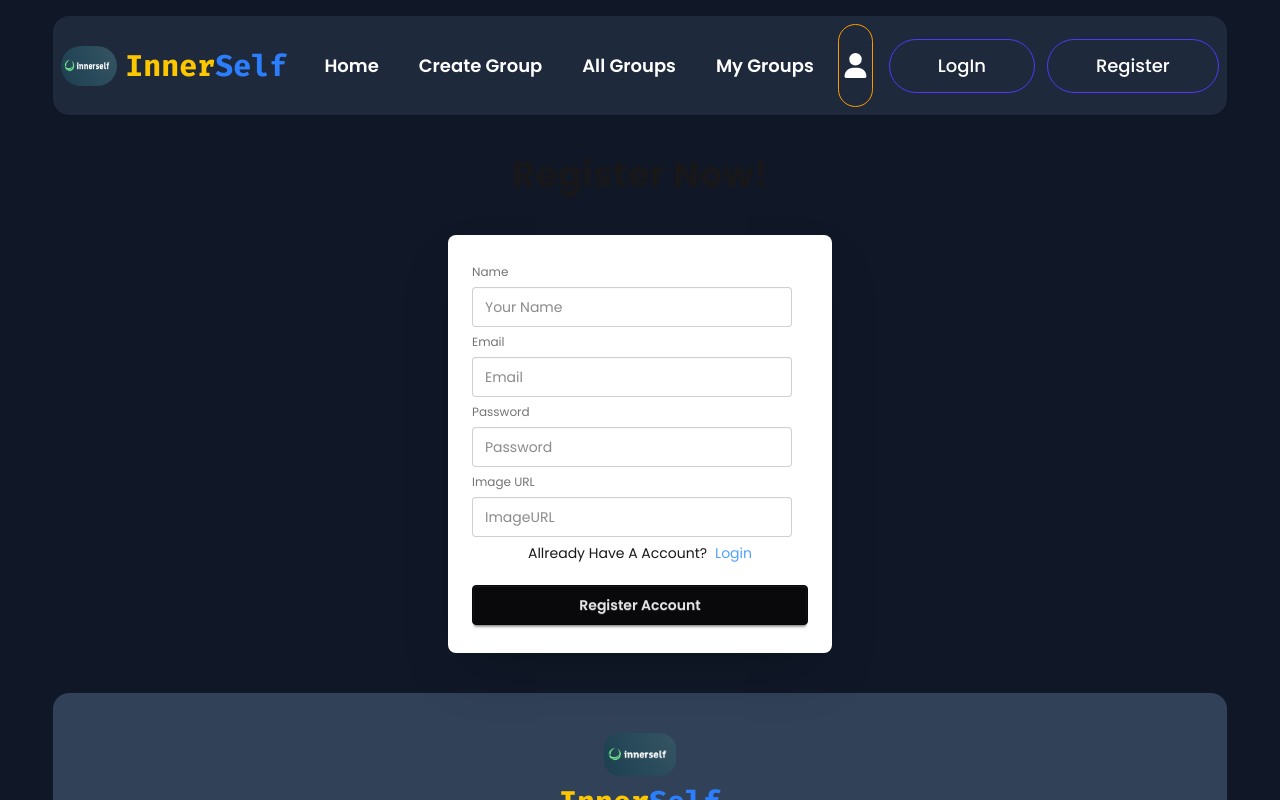
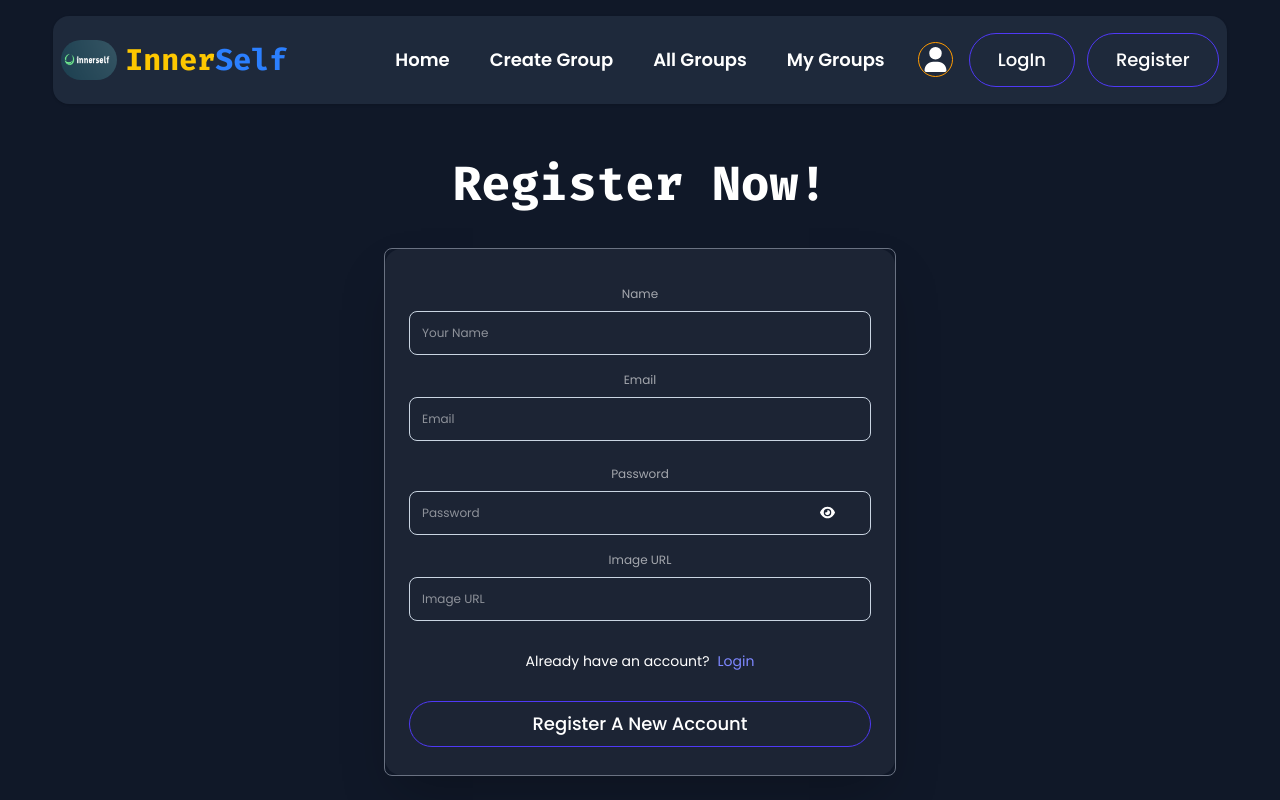
Before and after one commit to Arpan-Dey-Web/Epiqdine, a React (Vite) app: page /register in a window 1280 px wide. Shown: the top 800 px of the page. Built offline with nearby package versions, Linux system fonts and the light colour scheme; no server answers.

Commit message:
form design added

```diff
--- a/src/Component/CreateGroup.jsx
+++ b/src/Component/CreateGroup.jsx
@@ -51,11 +51,11 @@ const CreateGroup = () => {
     "w-full p-3 rounded-lg border border-slate-300 text-white  focus:outline-none focus:ring-2 focus:ring-blue-500 transition capitalize cursor-pointer";
 
   return (
-    <div className="w-full mx-auto text-center">
+    <div className="w-full mx-auto text-center ">
       <h1 className="text-5xl font-bold   py-10 logoName text-white">
         Create Group
       </h1>
-      <div className="card  w-full mx-auto max-w-2xl  shadow-2xl">
+      <div className="card  w-full mx-auto  border border-gray-500 max-w-2xl  shadow-2xl">
         <div className="card-body   rounded-2xl">
           <form onSubmit={handleCreateUser} className="fieldset ">
             <div className="grid grid-cols-1 gap-2  lg:grid-cols-2 text-white">
--- a/src/Component/Login.jsx
+++ b/src/Component/Login.jsx
@@ -1,9 +1,10 @@
-import React, { use } from "react";
+import React, { use, useState } from "react";
 import { FcGoogle } from "react-icons/fc";
 import { AuthContext } from "./Context/AuthContext";
 import { Link, useLocation, useNavigate } from "react-router";
 import { toast, ToastContainer } from "react-toastify";
 import Swal from "sweetalert2";
+import { FaEye, FaRegEyeSlash } from "react-icons/fa6";
 
 const Login = () => {
   const navigate = useNavigate();
@@ -51,76 +52,113 @@ const Login = () => {
           text: "Enter Valid Email, Password",
         });
       });
+
+
+
   };
+
+
+  const [show, setShow] = useState(false);
+
+  const inputClass = "flex flex-col  justify-center items-center mb-2";
+  const inputBoxClass =
+    "w-full p-3 rounded-lg border border-slate-300 text-white  focus:outline-none focus:ring-2 focus:ring-blue-500 transition capitalize cursor-pointer";
   return (
+    <div className="w-full mx-auto text-center">
+      <h1 className="text-5xl font-bold py-10 text-white logoName">
+        Login Now!
+      </h1>
+
+      <div className="card w-full mx-auto border border-gray-500 max-w-lg shadow-2xl">
+        <div className="card-body rounded-2xl bg-[#1C2434] text-white">
+          <form onSubmit={logInWithEmailPaassword} className="fieldset">
+            <div className="grid grid-cols-1 gap-2 text-white">
               <div>
-      <div className="text-center py-10">
-        <h1 className="text-5xl font-bold">Login now!</h1>
-      </div>
-      <div className="card mx-auto bg-base-100 w-full max-w-sm shrink-0 shadow-2xl">
-        <div className="card-body">
-          <form onSubmit={logInWithEmailPaassword} className="fieldset">
-            <label className="label">Email</label>
+                <span className={inputClass}>
+                  <label className="label py-2">Email</label>
                   <input
                     type="email"
-              className="input"
+                    className={inputBoxClass}
                     placeholder="Email"
                     name="email"
+                    required
                   />
-            <label className="label">Password</label>
+                </span>
+
+                <span className={`${inputClass} relative`}>
+                  <label className="label py-2">Password</label>
                   <input
-              type="text"
-              className="input"
+                    type={show ? "text" : "password"}
+                    className={inputBoxClass}
                     placeholder="Password"
                     name="password"
+                    required
                   />
-            <div>
-              <a className="link link-hover">Forgot password?</a>
+                  <span
+                    onClick={() => setShow(!show)}
+                    className="absolute right-9 top-12 cursor-pointer"
+                  >
+                    {show ? <FaRegEyeSlash size={15} /> : <FaEye size={15} />}
+                  </span>
+                </span>
               </div>
-            <hr className="border border-gray-300 border-dashed mt-2 mb-2" />
-            <div className="text-center ">
-              <p className="text-sm">
-                <span className="mr-2">Don't Have An Account?</span>
-                <span className="link link-hover hover:text-blue-700 text-blue-400 ">
-                  <Link to={"/register"}>Register</Link>
-                </span>
-              </p>
             </div>
-            <button className="btn btn-neutral mt-4">Login</button>
+
+            <div className="text-right mb-2">
+              <a className="link link-hover text-indigo-400 hover:text-indigo-300 text-sm">
+                Forgot password?
+              </a>
+            </div>
+
+            <div className="text-center text-sm mt-1">
+              <span className="mr-2">Don't have an account?</span>
+              <Link
+                to={"/register"}
+                className="link link-hover text-indigo-400 hover:text-indigo-300"
+              >
+                Register
+              </Link>
+            </div>
+
+            <button
+              type="submit"
+              className="inline-block rounded-full border border-indigo-600 px-7 py-2 font-medium text-white hover:bg-indigo-600 hover:text-white focus:ring-3 focus:outline-hidden md:text-lg mt-6"
+            >
+              Login Your Account
+            </button>
           </form>
-          <div className="text-center ">
-            <p className="pb-3 text-sm">Login With</p>
+
+          <div className="text-center mt-6">
+
             <div className="flex justify-center items-center">
               <button
                 onClick={() => logInUserWithGoogle()}
-                className="btn bg-white text-black border-[#e5e5e5]"
+                className="flex items-center justify-center gap-2 w-full p-3 rounded-full border border-gray-300 bg-white text-black hover:bg-gray-100 transition duration-200 shadow-sm"
               >
                 <svg
                   aria-label="Google logo"
-                  width="16"
-                  height="16"
+                  width="20"
+                  height="20"
                   xmlns="http://www.w3.org/2000/svg"
                   viewBox="0 0 512 512"
                 >
-                  <g>
-                    <path d="m0 0H512V512H0" fill="#fff"></path>
+                  <path fill="#fff" d="M0 0h512v512H0z" />
                   <path
                     fill="#34a853"
                     d="M153 292c30 82 118 95 171 60h62v48A192 192 0 0190 341"
-                    ></path>
+                  />
                   <path
                     fill="#4285f4"
                     d="m386 400a140 175 0 0053-179H260v74h102q-7 37-38 57"
-                    ></path>
+                  />
                   <path
                     fill="#fbbc02"
                     d="m90 341a208 200 0 010-171l63 49q-12 37 0 73"
-                    ></path>
+                  />
                   <path
                     fill="#ea4335"
                     d="m153 219c22-69 116-109 179-50l55-54c-78-75-230-72-297 55"
-                    ></path>
-                  </g>
+                  />
                 </svg>
                 Login with Google
               </button>
--- a/src/Component/Nabbar.jsx
+++ b/src/Component/Nabbar.jsx
@@ -77,12 +77,12 @@ const Nabbar = () => {
             tabIndex={0}
             className="menu menu-sm dropdown-content bg-base-100 rounded-box z-1 mt-3 w-40 p-2 shadow"
           >
-            {links}
+            <span className="text-black"> {links}</span>
           </ul>
         </div>
 
         <div className="flex items-center gap-2">
-          <div className="w-14 rounded-full">
+          <div className="hidden md:block w-14 rounded-full">
             <img
               className="rounded-full h-10 "
               src="/public/Screenshot 2025-05-22 210421.png"
@@ -116,12 +116,12 @@ const Nabbar = () => {
             <button className=" p-1 border border-amber-500 rounded-full  ">
               {user?.photoURL ? (
                 <img
-                  className="w-8 h-8 rounded-full "
+                  className="w-10 h-10 rounded-full "
                   src={user?.photoURL}
                   alt=""
                 />
               ) : (
-                <span className="p-2">
+                <span className="flex justify-center items-center">
                   <FaUser size={25}></FaUser>
                 </span>
               )}
@@ -134,7 +134,7 @@ const Nabbar = () => {
           {user ? (
             <button
               onClick={() => handleSignOut()}
-              className=" inline-block rounded-full border border-indigo-600 px-6 py-2 md:px-12 md:py-3  font-medium text-white hover:bg-indigo-600 hover:text-white focus:ring-3 focus:outline-hidden  md:text-lg "
+              className=" inline-block rounded-full border border-indigo-600 px-6 py-2 md:px-12 md:py-2  font-medium text-white hover:bg-indigo-600 hover:text-white focus:ring-3 focus:outline-hidden  md:text-lg "
             >
               LogOut
             </button>
@@ -142,13 +142,13 @@ const Nabbar = () => {
             <div className="flex gap-3">
               <Link
                 to={"/logIn"}
-                className="inline-block rounded-full border border-indigo-600 px-6 py-2 md:px-12 md:py-3  font-medium text-white hover:bg-indigo-600 hover:text-white focus:ring-3 focus:outline-hidden  md:text-lg"
+                className="inline-block rounded-full border border-indigo-600 px-6 py-2 md:px-7 md:py-3  font-medium text-white hover:bg-indigo-600 hover:text-white focus:ring-3 focus:outline-hidden  md:text-lg"
               >
                 LogIn
               </Link>
               <Link
                 to={"/register"}
-                className="inline-block rounded-full border border-indigo-600 px-6 py-2 md:px-12 md:py-3  font-medium text-white hover:bg-indigo-600 hover:text-white focus:ring-3 focus:outline-hidden  md:text-lg"
+                className="inline-block rounded-full border border-indigo-600 px-6 py-2 md:px-7 md:py-3  font-medium text-white hover:bg-indigo-600 hover:text-white focus:ring-3 focus:outline-hidden  md:text-lg"
               >
                 Register
               </Link>
--- a/src/Component/Register.jsx
+++ b/src/Component/Register.jsx
@@ -1,8 +1,9 @@
-import React, { use } from "react";
+import React, { use, useState } from "react";
 import { Link, useNavigate } from "react-router";
 import { AuthContext } from "./Context/AuthContext";
 import Swal from "sweetalert2";
 import { toast, ToastContainer } from "react-toastify";
+import { FaEye, FaRegEyeSlash } from "react-icons/fa6";
 
 const Register = () => {
   const { setUser, createUser, updataUserProfile } = use(AuthContext);
@@ -48,57 +49,97 @@ const Register = () => {
         });
       });
   };
+  const [show, setShow] = useState(false);
+
+  const inputClass = "flex flex-col  justify-center items-center mb-2";
+  const inputBoxClass =
+    "w-full p-3 rounded-lg border border-slate-300 text-white  focus:outline-none focus:ring-2 focus:ring-blue-500 transition capitalize cursor-pointer";
+
   return (
-    <div className="text-center">
-      <h1 className="text-4xl font-bold my-10">Register Now!</h1>
-      <div className="card mx-auto bg-base-100 w-full max-w-sm shrink-0 shadow-2xl">
-        <div className="card-body">
+    <div className="w-full mx-auto text-center">
+      <h1 className="text-5xl font-bold py-10 text-white logoName">
+        Register Now!
+      </h1>
+
+      <div className="card w-full mx-auto border border-gray-500 max-w-lg shadow-2xl">
+        <div className="card-body rounded-2xl bg-[#1C2434] text-white ">
           <form onSubmit={registerAccount} className="fieldset">
-            <label className="label">Name</label>
+            <div className="grid grid-cols-1 gap-2 text-white">
+              <div>
+                <span className={inputClass}>
+                  <label className="label py-2">Name</label>
                   <input
                     type="text"
-              className="input"
+                    className={inputBoxClass}
                     placeholder="Your Name"
                     name="name"
+                    required
                   />
-            <label className="label">Email</label>
+                </span>
+
+                <span className={inputClass}>
+                  <label className="label py-2">Email</label>
                   <input
                     type="email"
-              className="input"
+                    className={inputBoxClass}
                     placeholder="Email"
                     name="email"
+                    required
                   />
-            <label className="label">Password</label>
+                </span>
+              </div>
+
+              <div>
+                <span className={`${inputClass} relative`}>
+                  <label className="label py-2">Password</label>
+                  <input
+                    type={show ? "text" : "password"}
+                    pattern="^(?=.*[A-Z])(?=.*[a-z]).{6,}$"
+                    className={`${inputBoxClass} `}
+                    placeholder="Password"
+                    name="password"
+                    required
+                  />
+                  <span
+                    onClick={() => setShow(!show)}
+                    className="absolute right-9 top-12"
+                  >
+                    {show ? <FaRegEyeSlash size={15} /> : <FaEye size={15} />}
+                  </span>
+                </span>
+
+                <span className={inputClass}>
+                  <label className="label py-2">Image URL</label>
                   <input
                     type="text"
-              //   pattern="^(?=.*[A-Z])(?=.*[a-z]).{6,}$"
-              className="input"
-              placeholder="Password"
-              name="password"
-            />
-            <label className="label">Image URL</label>
-            <input
-              type="text"
-              className="input"
-              placeholder="ImageURL"
+                    className={inputBoxClass}
+                    placeholder="Image URL"
                     name="imageUrl"
                   />
+                </span>
+              </div>
+            </div>
 
-            <div>
-              <span className="text-sm">
-                <span className="mr-2">Allready Have A Account?</span>
+            <div className="text-sm mt-4 text-center">
+              <span className="mr-2 ">Already have an account?</span>
               <Link
                 to={"/logIn"}
-                  className="link link-hover hover:text-blue-700 text-blue-400"
+                className="link link-hover text-indigo-400 hover:text-indigo-300"
               >
                 Login
               </Link>
-              </span>
             </div>
-            <button className="btn btn-neutral mt-4">Register Account</button>
+
+            <button
+              type="submit"
+              className="inline-block rounded-full border border-indigo-600 px-7 py-2 font-medium text-white hover:bg-indigo-600 hover:text-white focus:ring-3 focus:outline-hidden md:text-lg mt-6"
+            >
+              Register A New Account
+            </button>
           </form>
         </div>
       </div>
+
       <ToastContainer />
     </div>
   );
--- a/src/Component/UpdateGroup.jsx
+++ b/src/Component/UpdateGroup.jsx
@@ -1,6 +1,7 @@
 import React from "react";
 import { useLoaderData } from "react-router";
 import { toast, ToastContainer } from "react-toastify";
+import Swal from "sweetalert2";
 
 const UpdateGroup = () => {
   const {
@@ -18,6 +19,15 @@ const UpdateGroup = () => {
 
   const handleUpdateGroup = (e) => {
     e.preventDefault();
+    Swal.fire({
+      title: "Do you want to Update this Group Details?",
+      showDenyButton: true,
+      showCancelButton: true,
+      confirmButtonText: "Yes",
+      denyButtonText: `Don't Update`,
+    }).then((result) => {
+      if (result.isConfirmed) {
+        Swal.fire("Updated!", "", "success");
         const form = e.target;
         const updated_groupName = form.updateGroupName.value;
         const updated_groupdescription = form.updateGroupDescription.value;
@@ -46,34 +56,48 @@ const UpdateGroup = () => {
         })
           .then((res) => res.json())
           .then((data) => {
-        toast("Group Updated Sucesssfull");
+            toast("Group Updated!!!");
+          });
+      } else if (result.isDenied) {
+        Swal.fire("Not Updated", "", "info");
+      }
     });
   };
+  const inputClass = "flex flex-col  justify-center items-center mb-2";
+  const inputBoxClass =
+    "w-full p-3 rounded-lg border border-slate-300 text-white  focus:outline-none focus:ring-2 focus:ring-blue-500 transition capitalize cursor-pointer";
 
   return (
     <div>
       <div className="w-full mx-auto text-center">
-        <h1 className="text-5xl font-bold py-10">Update Group</h1>
-        <div className="card bg-base-100 w-full mx-auto max-w-2xl shrink-0 shadow-2xl">
-          <div className="card-body">
-            <form onSubmit={handleUpdateGroup} className="fieldset ">
-              <div className="grid grid-cols-1 gap-2 md:grid-cols-2">
+        <h1 className="text-5xl font-bold py-10 text-white logoName">
+          Update Group
+        </h1>
+
+        <div className="card w-full mx-auto border border-gray-500 max-w-2xl shadow-2xl">
+          <div className="card-body rounded-2xl">
+            <form onSubmit={handleUpdateGroup} className="fieldset">
+              <div className="grid grid-cols-1 gap-2 lg:grid-cols-2 text-white">
+                {/* Left Side */}
                 <div>
+                  <span className={inputClass}>
                     <label className="label py-2">Group Name</label>
                     <input
                       type="text"
-                    className="input"
+                      className={inputBoxClass}
                       name="updateGroupName"
                       defaultValue={groupName}
                       placeholder="Group Name"
                       required
                     />
+                  </span>
+                  <span className={inputClass}>
                     <label className="label py-2">Hobby Category</label>
                     <input
                       type="text"
                       name="updateGroupCategory"
                       defaultValue={groupCategory}
-                    className="input"
+                      className={inputBoxClass}
                       placeholder="Hobby Category"
                       list="browsers"
                       required
@@ -87,83 +111,102 @@ const UpdateGroup = () => {
                       <option value="Reading"></option>
                       <option value="Writing"></option>
                     </datalist>
+                  </span>
+                  <span className={inputClass}>
                     <label className="label py-2">Description</label>
                     <input
                       type="text"
                       name="updateGroupDescription"
                       defaultValue={groupdescription}
-                    className="input"
+                      className={inputBoxClass}
                       placeholder="Group Description"
                       required
                     />
+                  </span>
+                  <span className={inputClass}>
                     <label className="label py-2">Meeting Location</label>
                     <input
                       type="text"
-                    className="input"
+                      className={inputBoxClass}
                       placeholder="Meeting Location"
                       defaultValue={meetingLocation}
                       name="updateMeetingLocation"
                       required
                     />
+                  </span>
+                  <span className={inputClass}>
                     <label className="label py-2">Max Members</label>
                     <input
                       type="number"
-                    className="input"
+                      className={inputBoxClass}
                       placeholder="Max Members"
                       defaultValue={maxMembers}
                       name="updateMaxmembers"
                       required
                     />
+                  </span>
                 </div>
 
+                {/* Right Side */}
                 <div>
-                  <label className="label py-2">
-                    Start Date (deadline equivalent)
-                  </label>
+                  <span className={inputClass}>
+                    <label className="label py-2">Start Date</label>
                     <input
                       type="date"
-                    className="input"
+                      className={inputBoxClass}
                       placeholder="Starting Date"
                       defaultValue={startDate}
                       name="updateStartdate"
                       required
                     />
+                  </span>
+                  <span className={inputClass}>
                     <label className="label py-2">Image URL</label>
                     <input
                       type="text"
-                    className="input"
-                    placeholder="ImageURL"
+                      className={inputBoxClass}
+                      placeholder="Image URL"
                       defaultValue={imageURL}
                       name="updateImageURL"
                       required
                     />
+                  </span>
+                  <span className={inputClass}>
                     <label className="label py-2">Your Name</label>
                     <input
                       type="text"
-                    className="input"
+                      className={`${inputBoxClass} cursor-not-allowed`}
                       placeholder="Your Name"
                       value={name}
                       name="name"
                       readOnly
                     />
+                  </span>
+                  <span className={inputClass}>
                     <label className="label py-2">Your Email</label>
                     <input
                       type="email"
-                    className="input"
+                      className={`${inputBoxClass} cursor-not-allowed`}
                       placeholder="Your Email"
                       value={email}
                       name="email"
                       readOnly
                     />
+                  </span>
                 </div>
               </div>
-              <button type="submit" className="btn btn-neutral mt-4">
+
+              <button
+                type="submit"
+                className="inline-block rounded-full border border-indigo-600 px-7 py-2 font-medium text-white hover:bg-indigo-600 hover:text-white focus:ring-3 focus:outline-hidden md:text-lg mt-6"
+              >
                 Update Group
               </button>
             </form>
           </div>
         </div>
       </div>
+
       <ToastContainer />
     </div>
   );
--- a/src/Pages/Home.jsx
+++ b/src/Pages/Home.jsx
@@ -6,7 +6,7 @@ import "swiper/css/navigation";
 import { Pagination, Navigation, Autoplay } from "swiper/modules";
 import { useLoaderData } from "react-router";
 import Group from "../Component/Group";
-import { toast, ToastContainer } from "react-toastify";
+
 const Home = () => {
   const allgroup = useLoaderData();
   const [groups, setGroups] = useState(allgroup);
@@ -106,7 +106,6 @@ const Home = () => {
       </div>
 
 
-      <ToastContainer />
 
 
     </div>
```
Lines whose indentation alone changed are shown as unchanged.
